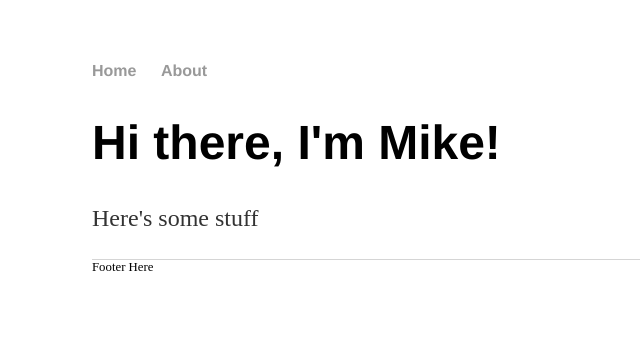
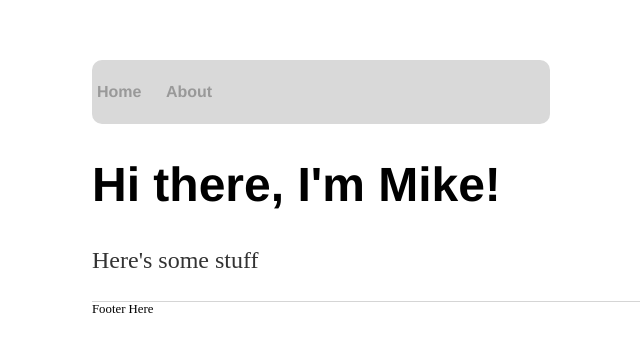
Before and after one commit to thweattm/thweattm.github.io, a Jekyll site: the page built from index.html, in a window 1280 px wide. Shown: the top 352 px of the page, without its empty margins (100-740 px from the left). Built offline with Jekyll 4.4.1, drawn with Linux system fonts in a browser that asks for light colours.

Commit message:
Update main.css

```diff
--- a/css/main.css
+++ b/css/main.css
@@ -1,19 +1,54 @@
-body { margin: 60px auto; width: 70%; }
+body {
+  margin: 60px auto;
+  width: 70%;
+}
 
-a { text-decoration: none; color: #999; }
-a:hover { text-decoration: underline; }
+a {
+  text-decoration: none;
+  color: #999;
+}
 
-div .header { border: 1px solid black; }
+a:hover {
+  text-decoration: underline;
+}
 
-p, ul { font-size: 1.5em; line-height: 1.4em; color: #333; }
+div.header {
+	background-color: #d9d9d9;
+	width: 50%;
+	border-radius: 10px;
+	margin-top:10px;
+	padding:5px;
+}
 
-h1, h2, h3, h4 { font-family: 'Helvetica', 'Arial', 'Sans-Serif'; }
+p, ul {
+  font-size: 1.5em;
+  line-height: 1.4em;
+  color: #333;
+}
+
+h1, h2, h3, h4 {
+  font-family: 'Helvetica', 'Arial', 'Sans-Serif';
+}
+
 h1 { font-size: 3em;  }
 h2 { font-size: 2.7em; }
 h3 { font-size: 2.3em; }
 h4 { font-size: 1.9em; }
 
-nav ul, footer ul { font-size: 1em; font-family: 'Helvetica', 'Arial', 'Sans-Serif'; padding: 0px; list-style: none; font-weight: bold; }
-nav ul li, footer ul li { display: inline; margin-right: 20px; }
+nav ul, footer ul {
+  font-size: 1em;
+  font-family: 'Helvetica', 'Arial', 'Sans-Serif';
+  padding: 0px;
+  list-style: none;
+  font-weight: bold;
+}
 
-footer { border-top: 1px solid #d5d5d5; font-size: .8em; }
+nav ul li, footer ul li {
+  display: inline;
+  margin-right: 20px;
+}
+
+footer {
+  border-top: 1px solid #d5d5d5;
+  font-size: .8em;
+}
```
